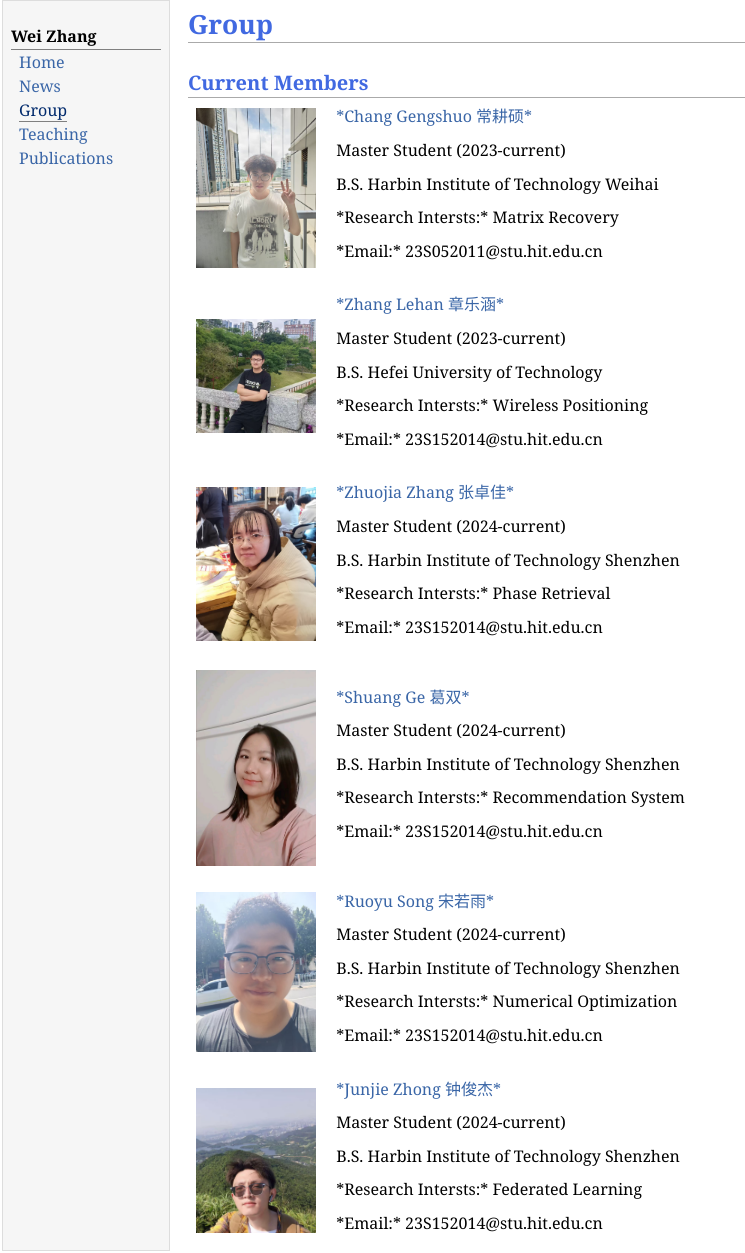
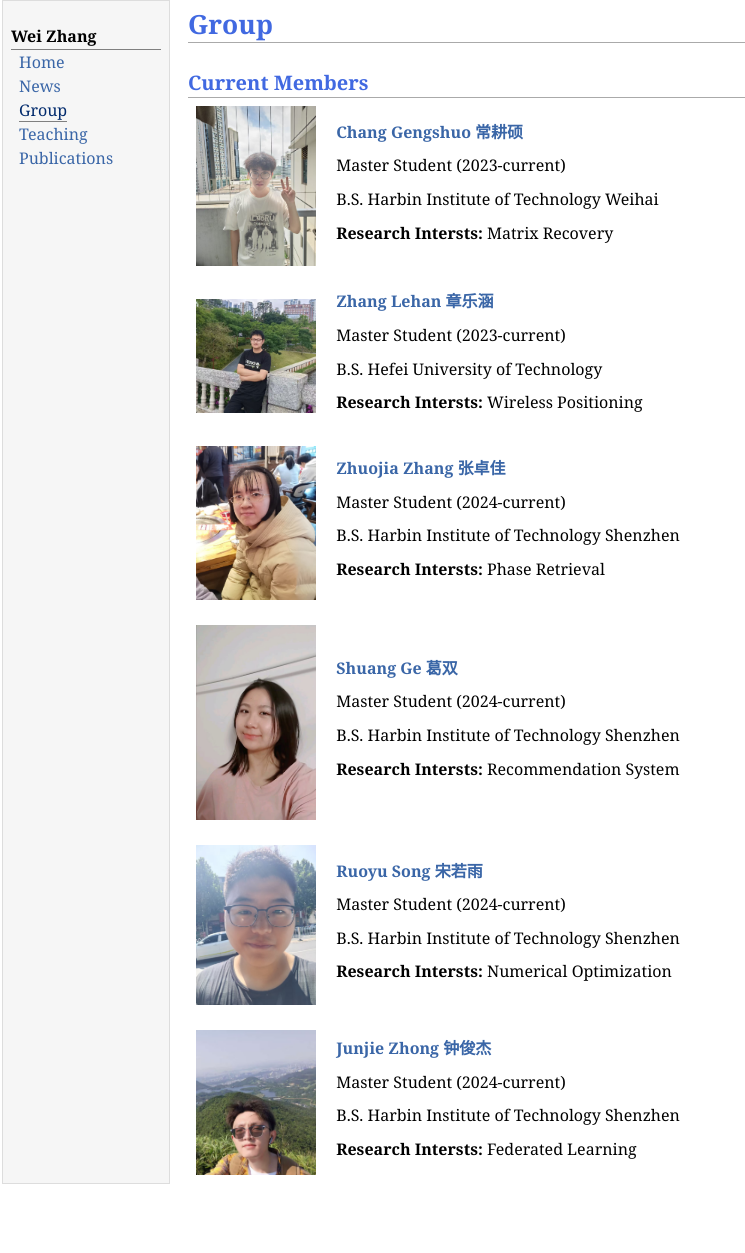
Before and after one commit to weizhang-site/weizhang-site.github.io, a plain HTML site: page group.html in a window 1280 px wide. Shown: the part 2-1255 px from the top of the page, without its empty margins (0-745 px from the left). After the commit the page ends 1188 px from the top, so only its background shows below. Drawn offline with nearby package versions, Linux system fonts and the light colour scheme.

Commit message:
2025-05-09

```diff
--- a/group.html
+++ b/group.html
@@ -28,51 +28,45 @@ src="https://cdn.jsdelivr.net/npm/mathjax@3/es5/tex-mml-chtml.js"></script>
 <h2>Current Members </h2>
 <table class="imgtable"><tr><td>
 <img src="photos\cgs.jpg" alt="alt text" width="120px" />&nbsp;</td>
-<td align="left"><p><a href="">*Chang Gengshuo 常耕硕*</a><br /></p>
+<td align="left"><p><a href=""><b>Chang Gengshuo 常耕硕</b></a><br /></p>
 <p>Master Student (2023-current)</p>
 <p>B.S. Harbin Institute of Technology Weihai</p>
-<p>*Research Intersts:* Matrix  Recovery</p>
-<p>*Email:* 23S052011@stu.hit.edu.cn</p>
+<p><b>Research Intersts:</b> Matrix  Recovery</p>
 </td></tr></table>
 <table class="imgtable"><tr><td>
 <img src="photos\zlh.jpg" alt="alt text" width="120px" />&nbsp;</td>
-<td align="left"><p><a href="">*Zhang Lehan 章乐涵*</a><br /></p>
+<td align="left"><p><a href=""><b>Zhang Lehan 章乐涵</b></a><br /></p>
 <p>Master Student (2023-current)</p>
 <p>B.S. Hefei University of Technology</p>
-<p>*Research Intersts:* Wireless Positioning</p>
-<p>*Email:* 23S152014@stu.hit.edu.cn</p>
+<p><b>Research Intersts:</b> Wireless Positioning</p>
 </td></tr></table>
 <table class="imgtable"><tr><td>
 <img src="photos\zzj.jpg" alt="alt text" width="120px" />&nbsp;</td>
-<td align="left"><p><a href="">*Zhuojia Zhang 张卓佳*</a><br /></p>
+<td align="left"><p><a href=""><b>Zhuojia Zhang 张卓佳</b></a><br /></p>
 <p>Master Student (2024-current)</p>
 <p>B.S. Harbin Institute of Technology Shenzhen</p>
-<p>*Research Intersts:* Phase Retrieval</p>
-<p>*Email:* 23S152014@stu.hit.edu.cn</p>
+<p><b>Research Intersts:</b> Phase Retrieval</p>
 </td></tr></table>
 <table class="imgtable"><tr><td>
 <img src="photos\gs.jpg" alt="alt text" width="120px" />&nbsp;</td>
-<td align="left"><p><a href="">*Shuang Ge 葛双*</a><br /></p>
+<td align="left"><p><a href=""><b>Shuang Ge 葛双</b></a><br /></p>
 <p>Master Student (2024-current)</p>
 <p>B.S. Harbin Institute of Technology Shenzhen</p>
-<p>*Research Intersts:* Recommendation System</p>
-<p>*Email:* 23S152014@stu.hit.edu.cn</p>
+<p><b>Research Intersts:</b> Recommendation System</p>
 </td></tr></table>
 <table class="imgtable"><tr><td>
 <img src="photos\sry.jpg" alt="alt text" width="120px" />&nbsp;</td>
-<td align="left"><p><a href="">*Ruoyu Song 宋若雨*</a><br /></p>
+<td align="left"><p><a href=""><b>Ruoyu Song 宋若雨</b></a><br /></p>
 <p>Master Student (2024-current)</p>
 <p>B.S. Harbin Institute of Technology Shenzhen</p>
-<p>*Research Intersts:* Numerical Optimization</p>
-<p>*Email:* 23S152014@stu.hit.edu.cn</p>
+<p><b>Research Intersts:</b> Numerical Optimization</p>
 </td></tr></table>
 <table class="imgtable"><tr><td>
 <img src="photos\zjj.jpg" alt="alt text" width="120px" />&nbsp;</td>
-<td align="left"><p><a href="">*Junjie Zhong 钟俊杰*</a><br /></p>
+<td align="left"><p><a href=""><b>Junjie Zhong 钟俊杰</b></a><br /></p>
 <p>Master Student (2024-current)</p>
 <p>B.S. Harbin Institute of Technology Shenzhen</p>
-<p>*Research Intersts:* Federated Learning</p>
-<p>*Email:* 23S152014@stu.hit.edu.cn</p>
+<p><b>Research Intersts:</b> Federated Learning</p>
 </td></tr></table>
 </td>
 </tr>
```
